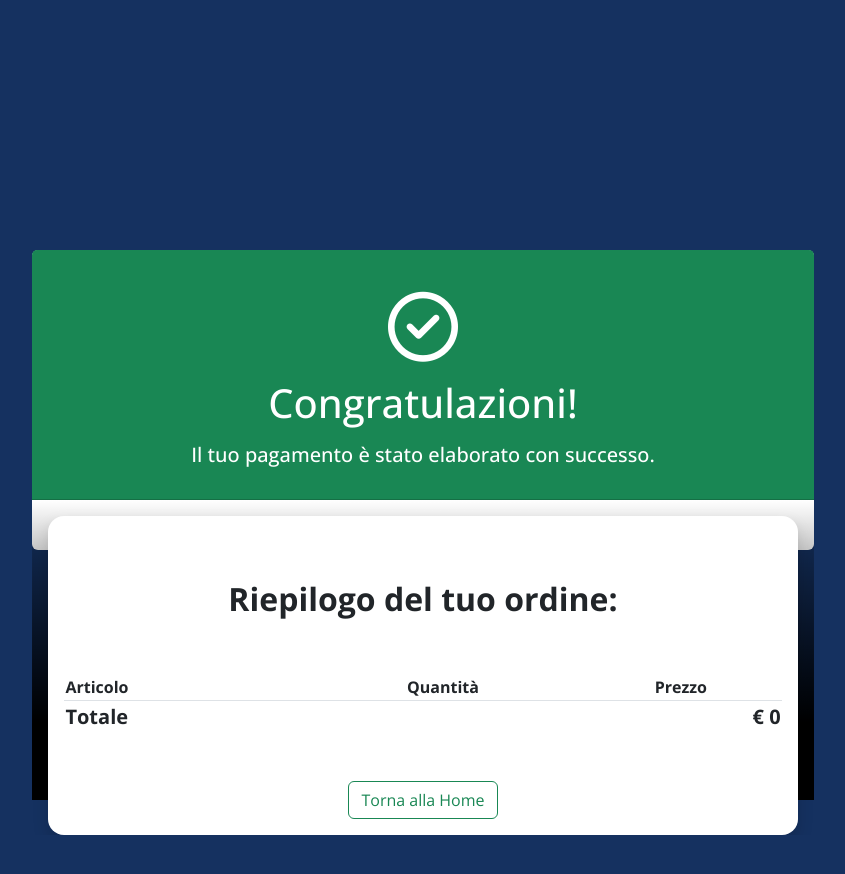
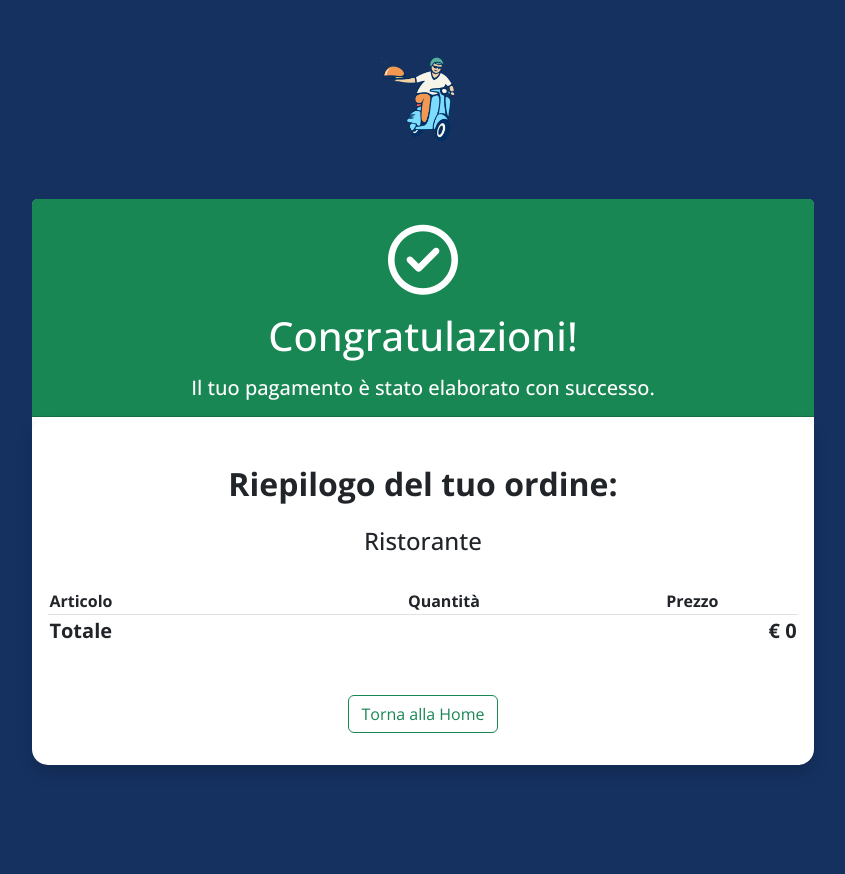
Before and after one commit to gds90/vite-deliveBoo, a Vue app: page /payment-response/1 in a window 1280 px wide. Shown: the top 874 px of the page, without its empty margins (217-1062 px from the left). Before the commit the page ends 835 px from the top, so only its background shows below. Built offline with nearby package versions, Linux system fonts and the light colour scheme.

Commit message:
Changed graphic on paymentResponse

```diff
--- a/src/pages/PaymentResponse.vue
+++ b/src/pages/PaymentResponse.vue
@@ -45,19 +45,23 @@ export default {
 <template>
     <div class="container">
         <div class="row">
+            <div class="col-12 text-center ">
+                <img src="/img/logo.png" alt="" class="logo" />
+            </div>
             <div class="col-12">
-                <div class="container-card">
+                <div class="container-card rounded-4 ">
                     <div class="card" v-if="paymentEvent">
-                        <div class="card-header bg-success text-center py-4">
+                        <div class="card-header bg-success text-center">
                             <i class="fa-regular fa-circle-check"></i>
                             <h1 class="mb-3">Congratulazioni!</h1>
                             <h5> Il tuo pagamento è stato elaborato con successo.</h5>
                         </div>
 
-                        <div class="card-body payment-receipt">
-                            <div class="cart rounded-4 shadow bg-white p-3">
-                                <h2 class="text-center fw-bold py-5">Riepilogo del tuo ordine:</h2>
-
+                        <!-- <div class="card-body payment-receipt">
+                        </div> -->
+                        <div class="cart rounded-4 shadow bg-white pb-3 px-3">
+                            <h2 class="text-center fw-bold pt-5">Riepilogo del tuo ordine:</h2>
+                            <h4 class="text-center pb-4 pt-3">Ristorante <b>{{ store.cart.restaurantName }}</b></h4>
                             <table class="w-100 text-center">
                                 <thead class="border-bottom">
                                     <tr class="">
@@ -69,10 +73,10 @@ export default {
                                 <tbody>
                                     <tr v-for="(cartItem, index) in store.cart.items" :key="index">
                                         <td colspan="1" class="text-start">
-                                                {{cartItem.name}}
+                                            {{ cartItem.name }}
                                         </td>
                                         <td>
-                                                {{cartItem.quantity}}
+                                            {{ cartItem.quantity }}
                                         </td>
                                         <td>&euro;{{ (cartItem.price * cartItem.quantity).toFixed(2) }}</td>
                                     </tr>
@@ -84,10 +88,10 @@ export default {
                                     </tr>
                                 </tbody>
                             </table>
-                                <div class="text-center mt-5">
+                            <div class="text-center mt-5 mb-3">
 
-                                    <button @click="clearCartAndRedirectToHome" class="btn btn-outline-success">Torna alla Home</button>
-                                </div>
+                                <button @click="clearCartAndRedirectToHome" class="btn btn-outline-success">Torna alla
+                                    Home</button>
                             </div>
                         </div>
                     </div>
@@ -101,17 +105,26 @@ export default {
                                 del pagamento e riprova.</h2>
                         </div>
                     </div>
+
                 </div>
+            </div>
+            <div class="col-12">
+
             </div>
         </div>
     </div>
 </template>
 
 <style lang="scss" scoped>
+.logo {
+    width: 100px;
+    padding: 50px 0;
+}
+
 .container-card {
     display: flex;
     justify-content: center;
-    align-items: center;
+    align-items: top;
     height: 100vh;
     /* Imposta l'altezza al 100% della viewport per centrare verticalmente */
 
--- a/src/pages/SingleRestaurant.vue
+++ b/src/pages/SingleRestaurant.vue
@@ -169,7 +169,7 @@ export default {
                         <div class="col-2 fs-1 pe-4">
                             <div class="">
                                 <button class="CartBtn my-2 shadow "
-                                    @click="store.addToCart(dish, dish.restaurant_id, restaurant.slug)">
+                                    @click="store.addToCart(dish, dish.restaurant_id, restaurant.slug, restaurant.name)">
                                     <span class="IconContainer">
                                         <svg xmlns="http://www.w3.org/2000/svg" height="1em" viewBox="0 0 576 512"
                                             fill="rgb(17, 17, 17)" class="cart_icon_add">
@@ -251,7 +251,7 @@ export default {
                                 {{cartItem.quantity}}
                                 <div class="btn btn-sm btn-warning ms-1 text_secondary">
                                     <i class="fas fa-plus"
-                                        @click="store.addToCart(cartItem, cartItem.restaurant_id, restaurant.slug)">
+                                        @click="store.addToCart(cartItem, cartItem.restaurant_id, restaurant.slug, restaurant.name)">
                                     </i>
                                 </div>
                             </td>
--- a/src/store.js
+++ b/src/store.js
@@ -20,9 +20,10 @@ export const store = reactive({
         items: JSON.parse(localStorage.getItem('cartItems')) || [],
         restaurantId: null,
         restaurantSlug: localStorage.getItem('restaurantSlug') || null,
+        restaurantName: localStorage.getItem('restaurantName') || null,
         totalPrice: 0
     },
-    addToCart(item, restId, restSlug) {
+    addToCart(item, restId, restSlug, restName) {
 
         if (this.cart.items.length === 0 || this.cart.restaurantId === null || this.cart.restaurantId === restId) {
             const existingItemIndex = this.cart.items.findIndex(i => i.id === item.id);
@@ -35,6 +36,8 @@ export const store = reactive({
             if (!this.cart.restaurantSlug) {
                 this.cart.restaurantSlug = restSlug;
                 localStorage.setItem('restaurantSlug', restSlug);
+                this.cart.restaurantName = restName;
+                localStorage.setItem('restaurantName', restName);
             }
             localStorage.setItem('cartItems', JSON.stringify(this.cart.items));
             this.calculateTotalPrice();
@@ -63,6 +66,8 @@ export const store = reactive({
         if (this.cart.items.length === 0) {
             localStorage.removeItem('restaurantSlug');
             this.cart.restaurantSlug = null;
+            localStorage.removeItem('restaurantName');
+            this.cart.restaurantName = null;
         }
     },
 
@@ -73,13 +78,14 @@ export const store = reactive({
         if (this.cart.items.length === 0) {
             localStorage.removeItem('restaurantSlug');
             this.cart.restaurantSlug = null;
-
+            this.cart.restaurantName = null;
         }
     },
     clearCart() {
         this.cart.items = [];
         localStorage.removeItem('cartItems');
         localStorage.removeItem('restaurantSlug');
+        localStorage.removeItem('restaurantName');
         this.cart.restaurantSlug = null;
         this.cart.totalPrice = 0;
     },
```
Also changed, not shown: src/components/AppJumbotron.vue (+5 -5 lines). Lines whose indentation alone changed are shown as unchanged.
